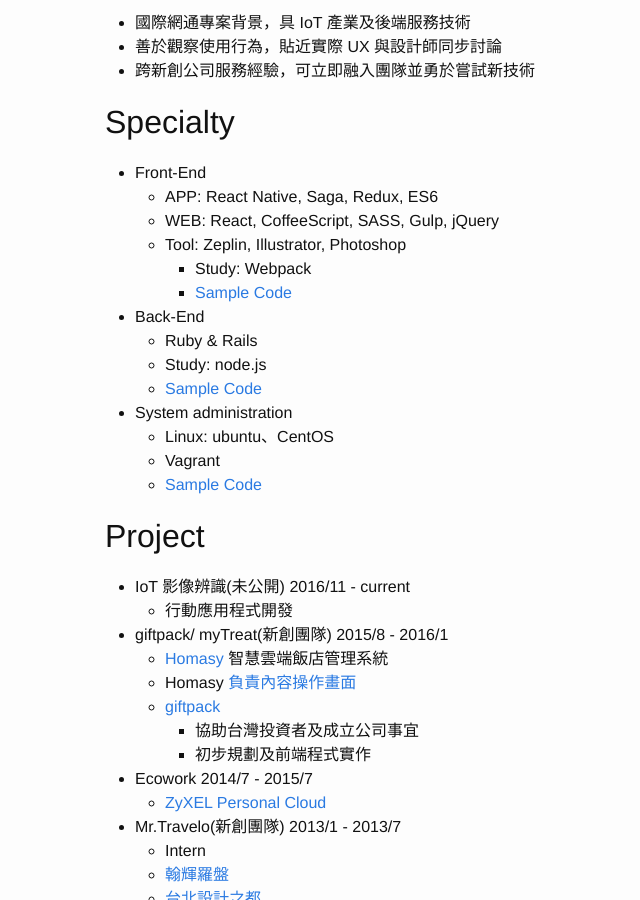
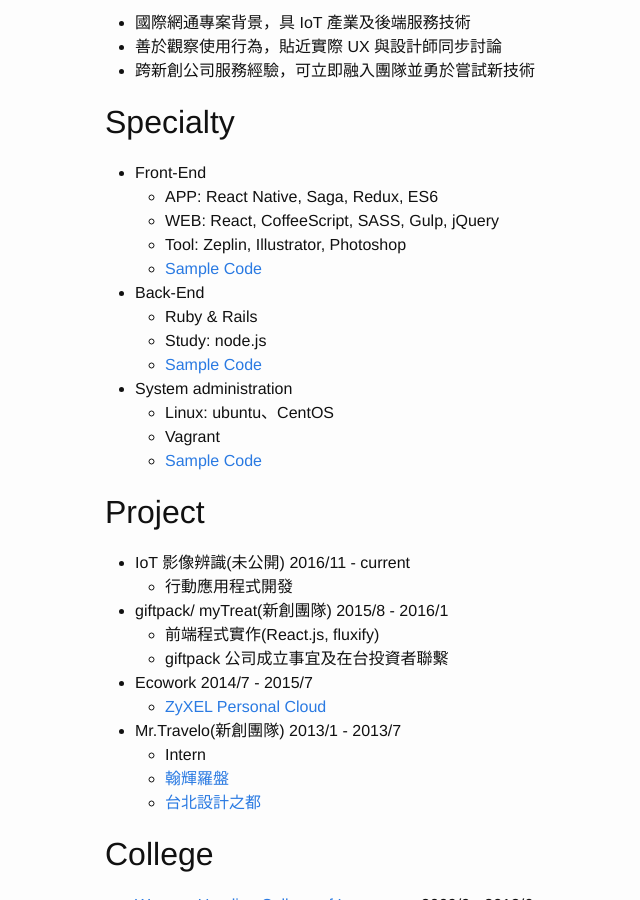
Before and after one commit to iskWang/blog, a Jekyll site: the page built from about.md, in a window 1280 px wide and 900 px high, scrolled down 357 px. Shown: the whole window, without its empty margins (165-805 px from the left). Built offline with Jekyll 4.4.1, drawn with Linux system fonts in a browser that asks for light colours.

Commit message:
Fix layout

```diff
--- a/about.md
+++ b/about.md
@@ -19,8 +19,7 @@ permalink: /about/
 * Front-End
 	* APP: React Native, Saga, Redux, ES6
 	* WEB: React, CoffeeScript, SASS, Gulp, jQuery
-  * Tool: Zeplin, Illustrator, Photoshop
-	* Study: Webpack
+	* Tool: Zeplin, Illustrator, Photoshop
 	* [Sample Code](https://gist.github.com/iskWang/b57a525d7187a9fcf97a)
 * Back-End
 	* Ruby & Rails
@@ -35,11 +34,8 @@ permalink: /about/
 * IoT 影像辨識(未公開) 2016/11 - current
   * 行動應用程式開發
 * giftpack/ myTreat(新創團隊) 2015/8 - 2016/1
-	* [Homasy](http://homasy.com) 智慧雲端飯店管理系統
-    * Homasy [負責內容操作畫面](https://youtu.be/edKvZNU_1K0)
-	* [giftpack](https://giftpack.design/)
-		* 協助台灣投資者及成立公司事宜
-		* 初步規劃及前端程式實作
+  * 前端程式實作(React.js, fluxify)
+  * giftpack 公司成立事宜及在台投資者聯繫
 * Ecowork 2014/7 - 2015/7
 	* [ZyXEL Personal Cloud](https://mycloud.zyxel.com)
 * Mr.Travelo(新創團隊) 2013/1 - 2013/7
```
